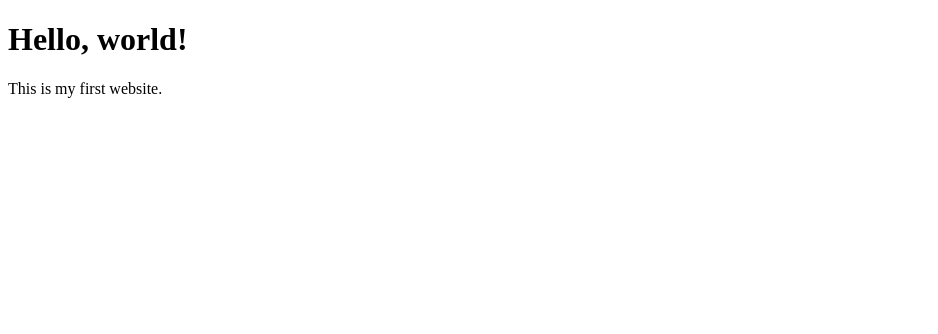
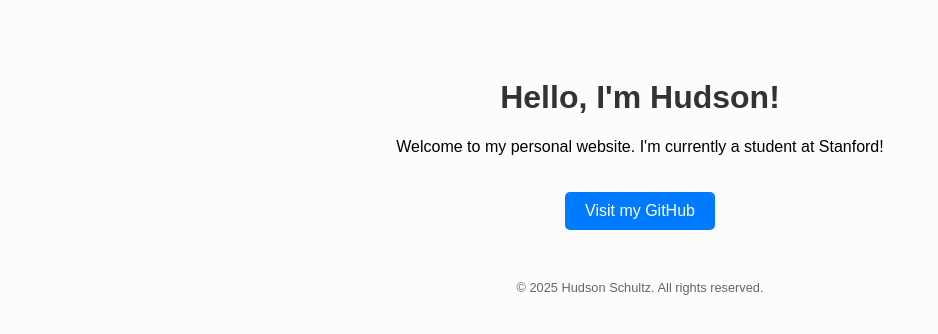
Before and after one commit to hschultz41/hudsonschultz, a plain HTML site: page index.html in a window 1280 px wide. Shown: the whole page, without its empty margins (0-938 px from the left). Drawn offline with Linux system fonts and the light colour scheme.

Commit message:
made more clean and added github link

```diff
--- a/index.html
+++ b/index.html
@@ -1,12 +1,47 @@
-
 <!DOCTYPE html>
 <html lang="en">
 <head>
     <meta charset="UTF-8">
-    <title>My Website</title>
+    <meta name="viewport" content="width=device-width, initial-scale=1.0">
+    <title>Welcome to My Website</title>
+    <style>
+        body {
+            font-family: Arial, sans-serif;
+            text-align: center;
+            background-color: #fcfcfc;
+            padding: 50px;
+        }
+        h1 {
+            color: #333;
+        }
+        a {
+            display: inline-block;
+            margin-top: 20px;
+            text-decoration: none;
+            color: white;
+            background-color: #007bff;
+            padding: 10px 20px;
+            border-radius: 5px;
+        }
+        a:hover {
+            background-color: #0056b3;
+        }
+        footer {
+            margin-top: 50px;
+            font-size: 0.8em;
+            color: #666;
+        }
+    </style>
 </head>
 <body>
-    <h1>Hello, world!</h1>
-    <p>This is my first website.</p>
+
+    <h1>Hello, I'm Hudson!</h1>
+    <p>Welcome to my personal website. I'm currently a student at Stanford!</p>
+    <a href="https://github.com/hschultz41" target="_blank">Visit my GitHub</a>
+
+    <footer>
+        &copy; 2025 Hudson Schultz. All rights reserved.
+    </footer>
+
 </body>
 </html>
```
